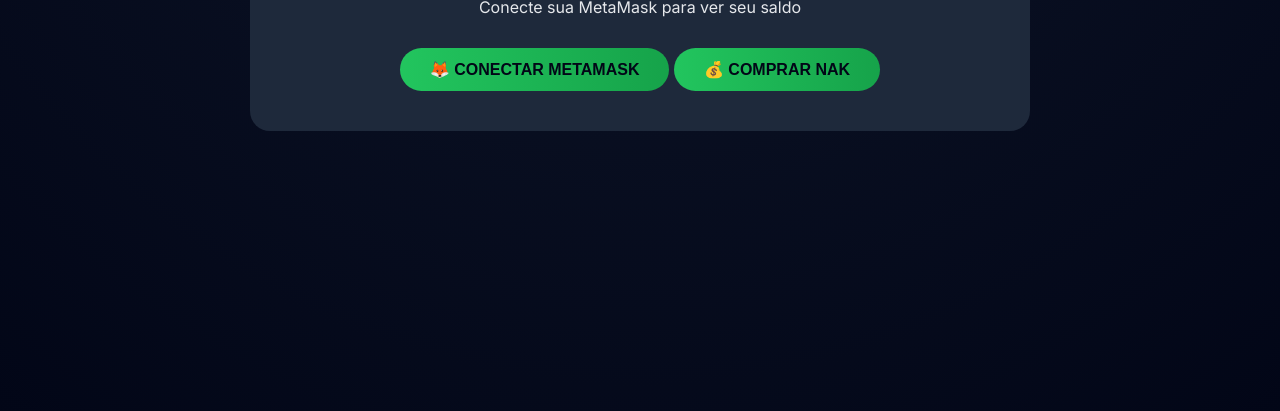
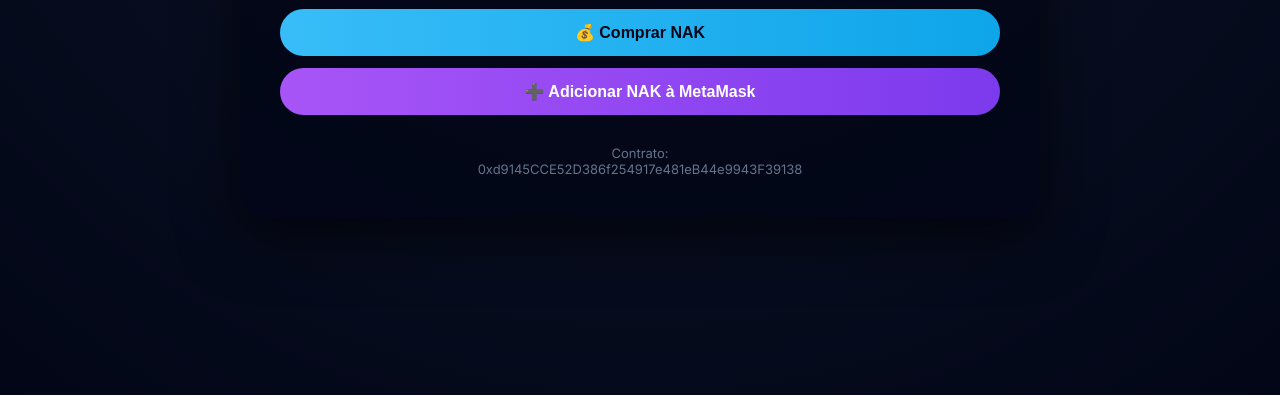
Before and after one commit to N4K4SH0J1/NAK, a plain HTML site: page index.html in a window 1280 px wide. Shown: the part 405-816 px from the top of the page. Drawn offline with Linux system fonts and the light colour scheme.

Commit message:
Update index.html

```diff
--- a/index.html
+++ b/index.html
@@ -4,6 +4,9 @@
   <meta charset="UTF-8" />
   <title>NAKIOCOIN (NAK)</title>
 
+  <meta name="viewport" content="width=device-width, initial-scale=1.0">
+
+  <!-- Fonte -->
   <link href="https://fonts.googleapis.com/css2?family=Inter:wght@300;400;600;700&display=swap" rel="stylesheet">
 
   <!-- ethers.js -->
@@ -11,41 +14,73 @@
 
   <style>
     body {
+      margin: 0;
+      min-height: 100vh;
       background: radial-gradient(circle at top, #0f172a, #020617);
       color: #e5e7eb;
       font-family: Inter, sans-serif;
       display: flex;
+      align-items: center;
       justify-content: center;
-      align-items: center;
-      min-height: 100vh;
     }
+
     .card {
-      background: #1e293b;
+      background: #020617cc;
+      border-radius: 24px;
       padding: 40px;
-      border-radius: 20px;
       width: 100%;
-      max-width: 700px;
+      max-width: 720px;
       text-align: center;
+      box-shadow: 0 20px 60px rgba(0,0,0,0.6);
     }
-    h1 { color: #38bdf8; }
+
+    h1 {
+      color: #38bdf8;
+      font-size: 36px;
+      margin-bottom: 10px;
+    }
+
+    p {
+      color: #cbd5f5;
+      margin-bottom: 20px;
+    }
+
     button {
-      margin-top: 15px;
-      padding: 12px 30px;
-      font-size: 16px;
+      width: 100%;
+      margin-top: 12px;
+      padding: 14px;
       border-radius: 999px;
       border: none;
+      font-size: 16px;
+      font-weight: 700;
       cursor: pointer;
       background: linear-gradient(90deg, #22c55e, #16a34a);
       color: #020617;
-      font-weight: 700;
     }
+
+    button.secondary {
+      background: linear-gradient(90deg, #38bdf8, #0ea5e9);
+    }
+
+    button.dark {
+      background: linear-gradient(90deg, #a855f7, #7c3aed);
+      color: white;
+    }
+
     .info {
-      margin-top: 20px;
+      margin-top: 25px;
       background: #020617;
+      border-radius: 16px;
       padding: 15px;
-      border-radius: 12px;
       font-size: 14px;
       word-break: break-all;
+      display: none;
+    }
+
+    footer {
+      margin-top: 30px;
+      font-size: 13px;
+      color: #64748b;
     }
   </style>
 </head>
@@ -54,18 +89,25 @@
 
   <div class="card">
     <h1>NAKIOCOIN</h1>
-  <p>Conecte sua MetaMask para ver seu saldo</p>
+    <p>Token oficial NAK • Suprimento: 555.555.555</p>
 
-  <button onclick="connectWallet()">🦊 CONECTAR METAMASK</button>
+    <button onclick="connectWallet()">🦊 Conectar MetaMask</button>
 
-  <div id="walletInfo" class="info" style="display:none;">
+    <div id="walletInfo" class="info">
       <p><b>Carteira:</b></p>
       <p id="walletAddress"></p>
       <p><b>Saldo NAK:</b></p>
       <p id="nakBalance">0</p>
     </div>
 
-  <button onclick="buyNAK()">💰 COMPRAR NAK</button>
+    <button class="secondary" onclick="buyNAK()">💰 Comprar NAK</button>
+
+    <button class="dark" onclick="addTokenToMetaMask()">➕ Adicionar NAK à MetaMask</button>
+
+    <footer>
+      Contrato: <br>
+      0xd9145CCE52D386f254917e481eB44e9943F39138
+    </footer>
   </div>
 
 <script>
@@ -82,7 +124,7 @@
 
   async function connectWallet() {
     if (!window.ethereum) {
-      alert("Instale a MetaMask!");
+      alert("MetaMask não encontrada");
       return;
     }
 
@@ -108,6 +150,29 @@
       "_blank"
     );
   }
+
+  async function addTokenToMetaMask() {
+    if (!window.ethereum) {
+      alert("MetaMask não encontrada");
+      return;
+    }
+
+    try {
+      await window.ethereum.request({
+        method: "wallet_watchAsset",
+        params: {
+          type: "ERC20",
+          options: {
+            address: CONTRACT_ADDRESS,
+            symbol: "NAK",
+            decimals: 18
+          }
+        }
+      });
+    } catch (error) {
+      console.log(error);
+    }
+  }
 </script>
 
 </body>
```
Lines whose indentation alone changed are shown as unchanged.
